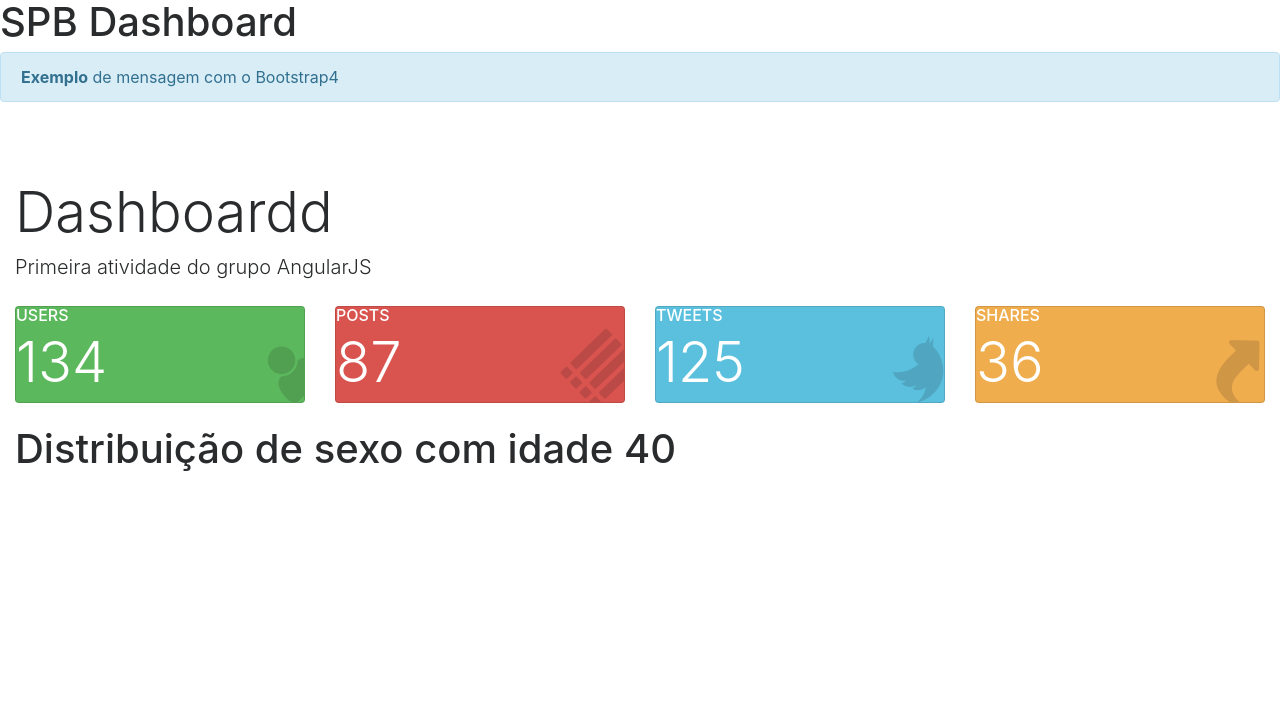
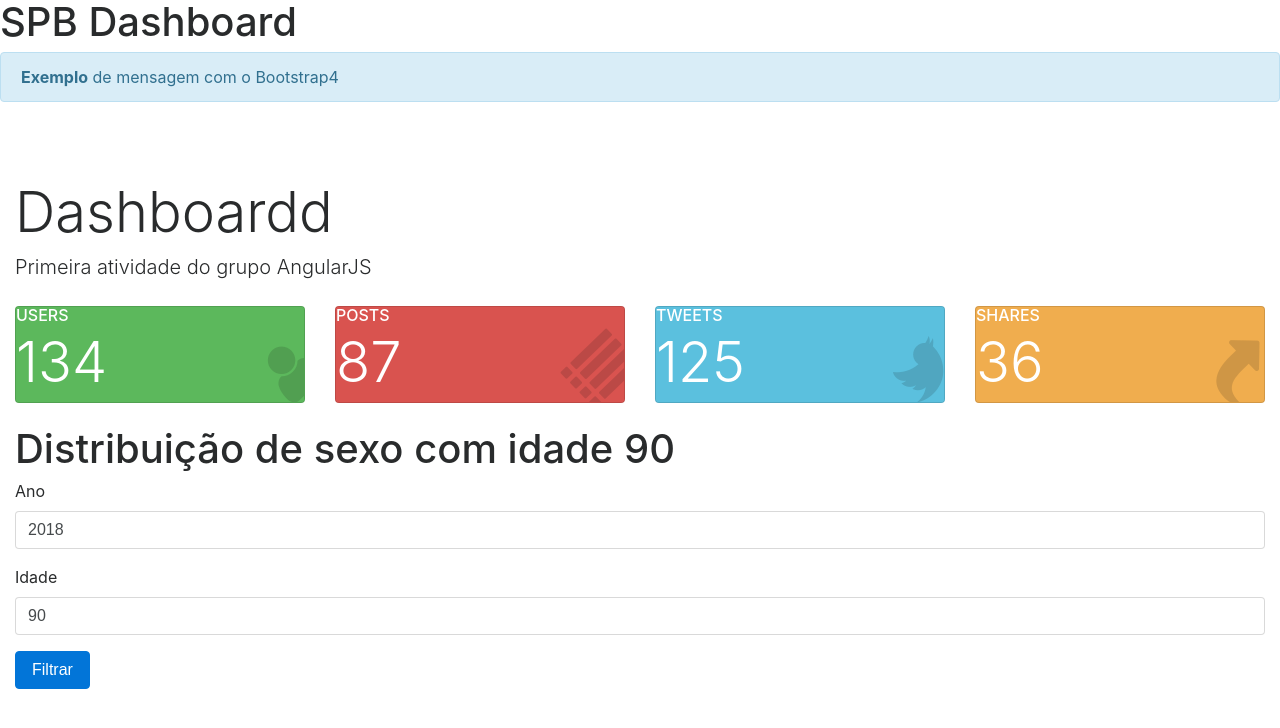
Before and after one commit to bjcCin/AngularDashboard, an Angular app: page / in a window 1280 px wide. Shown: the top 728 px of the page. Built offline with nearby package versions, Linux system fonts and the light colour scheme; no server answers.

Commit message:
adicionando filtro de indade, nao otmizado

```diff
--- a/src/app/app.component.html
+++ b/src/app/app.component.html
@@ -18,8 +18,9 @@
               <!--Cards de Informação Geral-->
               <db-info-cards></db-info-cards>
 
-              <db-graphs></db-graphs>
               <db-distribution-age-sex></db-distribution-age-sex>
+
+
             </div>
 
         </div>
--- a/src/app/data.service.ts
+++ b/src/app/data.service.ts
@@ -14,7 +14,7 @@ export class DataService {
       .map(result => result);
   }
 
-  distributionMortality(){
+  distributionSex(){
     let year = 2018;
     let country = 'Brazil';
 
@@ -22,5 +22,4 @@ export class DataService {
     .map(result => result);
   }
 
-
 }
--- a/src/app/distribution-age-sex/distribution-age-sex.component.html
+++ b/src/app/distribution-age-sex/distribution-age-sex.component.html
@@ -1,4 +1,17 @@
-<h1>Distribuição de sexo com idade {{idade}}</h1>
+<h1>Distribuição de sexo com idade {{filtro.idade}}</h1>
+<form #d="ngForm" (ngSubmit)="onSubmit(d)">
+  <div class="form-group">
+    <label for="ano">Ano</label>
+    <input type="text" class="form-control" id="ano" placeholder="Ano " name="ano" [(ngModel)]="filtro.ano">
+  </div>
+  <div class="form-group">
+    <label for="idade">Idade</label>
+    <input type="text" class="form-control" id="idade" placeholder="Idade " name="idade" [(ngModel)]="filtro.idade">
+  </div>
+
+  <button type="submit" class="btn btn-primary">Filtrar</button>
+</form>
+
 <div [hidden]="!myChart">
   <canvas id="can" width="500" height="200">{{ myChart }}</canvas>
 </div>
--- a/src/app/distribution-age-sex/distribution-age-sex.component.ts
+++ b/src/app/distribution-age-sex/distribution-age-sex.component.ts
@@ -9,17 +9,34 @@ import { Chart } from 'chart.js';
 })
 export class DistributionAgeSexComponent implements OnInit {
 
+
+  filtro: any = {
+    ano: 2018,
+    idade: 90
+  }
+
+  onSubmit(form){
+    console.log('form');
+    this.filtro = form.value;
+    this.ngOnInit();
+  }
+
+
+
   myChart: any;
   sexo: any = [];
-  idade: number = 40;
+  idade: number = 80;
   constructor(private _distribution: DataService) { }
 
   ngOnInit() {
-    this._distribution.distributionMortality()
+    this._distribution.distributionSex()
       .subscribe( rt =>{
+        console.log('ngonit');
+        console.log(this.filtro.ano);
 
-        this.sexo.push(rt[this.idade].males);
-        this.sexo.push(rt[this.idade].females);
+        this.sexo = [];
+        this.sexo.push(rt[this.filtro.idade].males);
+        this.sexo.push(rt[this.filtro.idade].females);
 
         this.myChart = new Chart('can', {
             type: 'pie',
```
Also changed, not shown: src/app/app.module.ts (+5 -3 lines).
